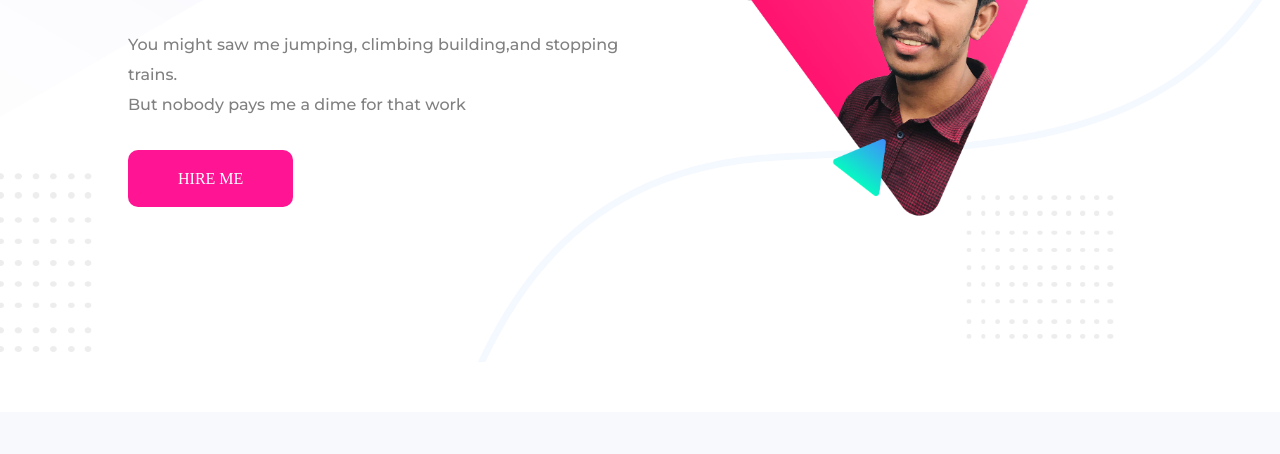
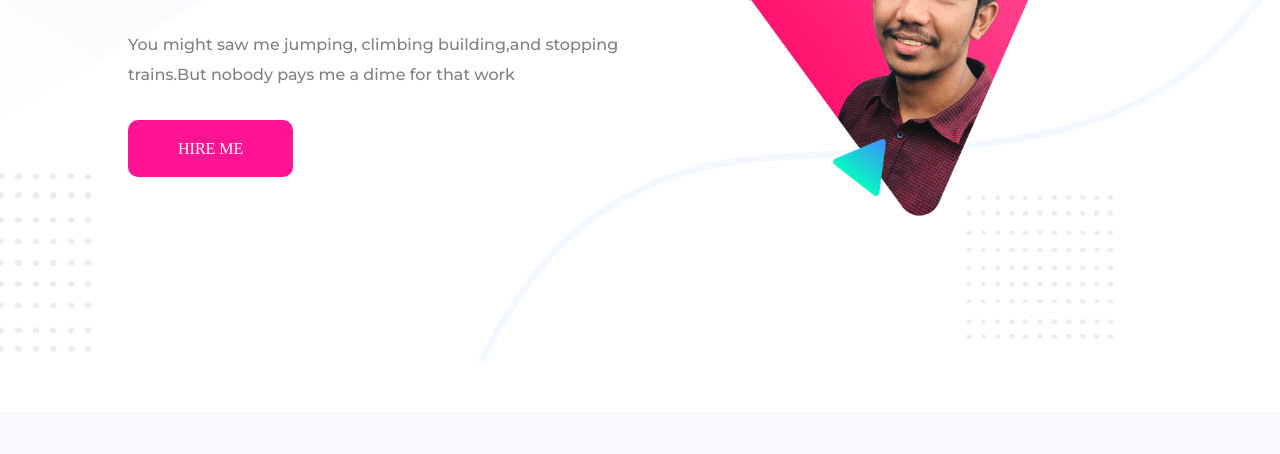
Before and after one commit to shakilmahammud/personal-portfolio, a plain HTML site: page index.html in a window 1280 px wide. Shown: the part 288-742 px from the top of the page. Drawn offline with Linux system fonts and the light colour scheme.

Commit message:
update site commit

```diff
--- a/index.html
+++ b/index.html
@@ -13,7 +13,7 @@
         <div class="width-half">
             <h3>Hello I'm</h3>
             <h1>SHAKIL MAHAMMUD</h1>
-            <p>You might saw me jumping, climbing building,and stopping trains.<br>But nobody pays me a dime for that work</p>
+            <p>You might saw me jumping, climbing building,and stopping trains.But nobody pays me a dime for that work</p>
             <a href="#" class="link-btn">HIRE ME</a>
         </div>
         <div class="width-half mr">
```
